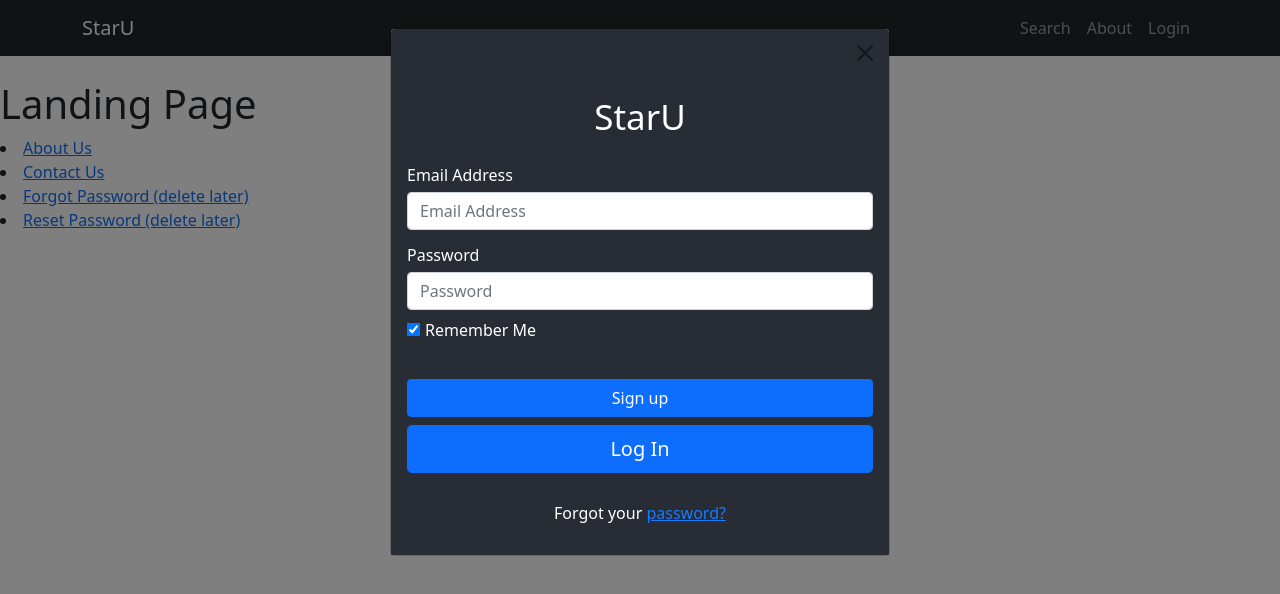
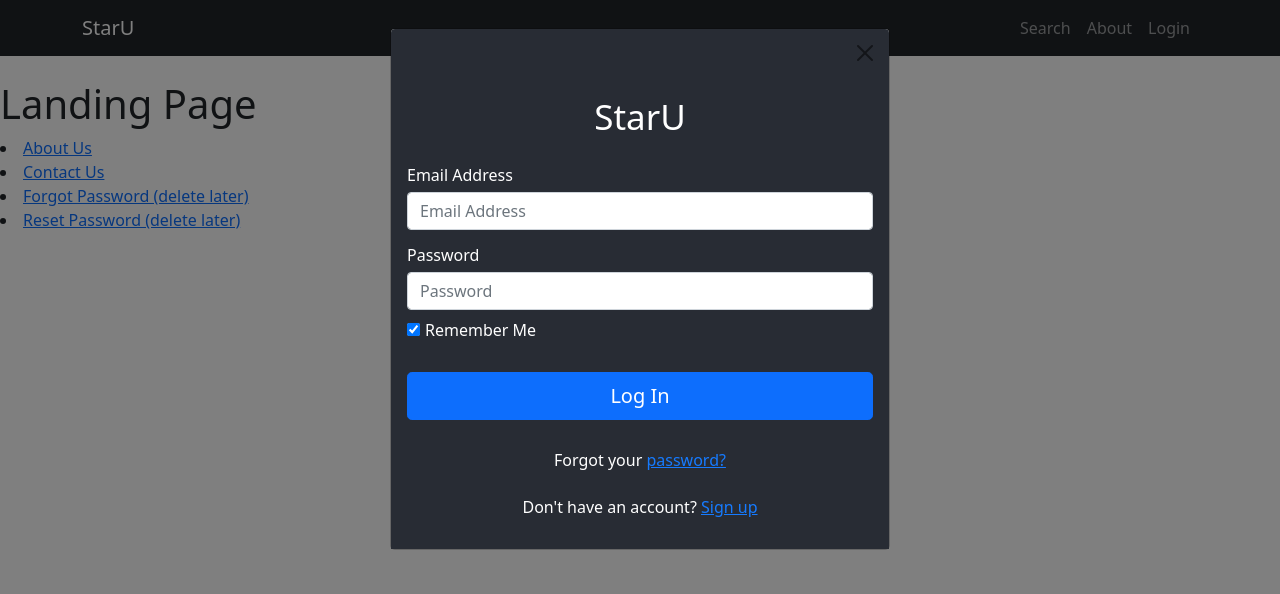
Before and after one commit to TimWargo/staru, a React (Create React App) app: page / in a window 1280 px wide. Both pictures are taken after a click on the button "Login". Shown: the top 594 px of the page. Built offline with nearby package versions, Linux system fonts and the light colour scheme.

Commit message:
Changed buttons to links

```diff
--- /dev/null
+++ b/src/Components/LandingPage/LandingPage.css
@@ -0,0 +1,3 @@
+h1 {
+    text-align:center;
+}
--- a/src/Components/LoginForm/LoginForm.css
+++ b/src/Components/LoginForm/LoginForm.css
@@ -54,13 +54,17 @@ body, html, .App, #root, .auth-wrapper {
   margin-top: 15px;
   margin-bottom:-5px;
 }
+.have-account {
+  text-align:center;
+}
+
 .forgot-password a {
     text-align:center;
   color: #167bff;
 }
 
 .d-grid {
-    margin-top: 35px;
+    margin-top: 30px;
     margin-bottom:-5px;
 }
 
@@ -85,7 +89,9 @@ margin-bottom:5px;
 }
 
 .remember-me-wrapper input {
+  margin-top:5px;
   margin-right: 5px;
+  margin-bottom: -3px;
 }
 
 label {
--- a/src/Components/LoginForm/LoginForm.js
+++ b/src/Components/LoginForm/LoginForm.js
@@ -121,12 +121,14 @@ class LoginForm extends Component {
                 <label htmlFor="exampleInputCheckbox">Remember Me</label>
               </div>
               <div className="d-grid gap-2">
-                <Button onClick={this.openSignup} variant="primary">Sign up</Button>
               <Button onClick= {this.onSubmit} variant="primary" size="lg">
                Log In
               </Button>
               <p className="forgot-password text-right">
                   Forgot your <a href="/forgot">password?</a>
+                </p>
+                <p className="forgot-password text-right">
+                  Don't have an account? <a href="#" onClick = {this.openSignup}>Sign up</a>
                 </p>
               </div>
               <br></br>
--- a/src/Components/SignupForm/SignupForm.css
+++ b/src/Components/SignupForm/SignupForm.css
@@ -47,6 +47,10 @@
     }
 
     .securitydet p {
-    margin-top: 15px;
     margin-bottom:-15px;
     }
+
+    .d-grid {
+        margin-top: 30px;
+        margin-bottom:-5px;
+    }
--- a/src/Components/SignupForm/SignupForm.js
+++ b/src/Components/SignupForm/SignupForm.js
@@ -71,7 +71,7 @@ class SignupForm extends Component {
           </Modal.Header>
           <Modal.Body>
           <form onSubmit={this.onSubmit}>
-            <h3>Sign Up</h3>
+            <h3>StarU</h3>
               <div className="form-group">
                 <label for="exampleInputEmail1">Email Address</label>
                 <input
@@ -109,13 +109,12 @@ class SignupForm extends Component {
                 />
               </div>
               <div className="d-grid gap-2">
-                <Button onClick={this.openLogin} variant="primary">Login</Button>
               <Button onClick= {this.onSubmit} variant="primary" size="lg">
                Submit
               </Button>
               <br></br>
-              <p className="securitydet">
-              StarU will never share your email address or account information with any third party.
+              <p className="have-account text-right">
+                  Already have an account? <a href="#" onClick = {this.openLogin}>Log In</a>
                 </p>
               </div>
             </form>
```
